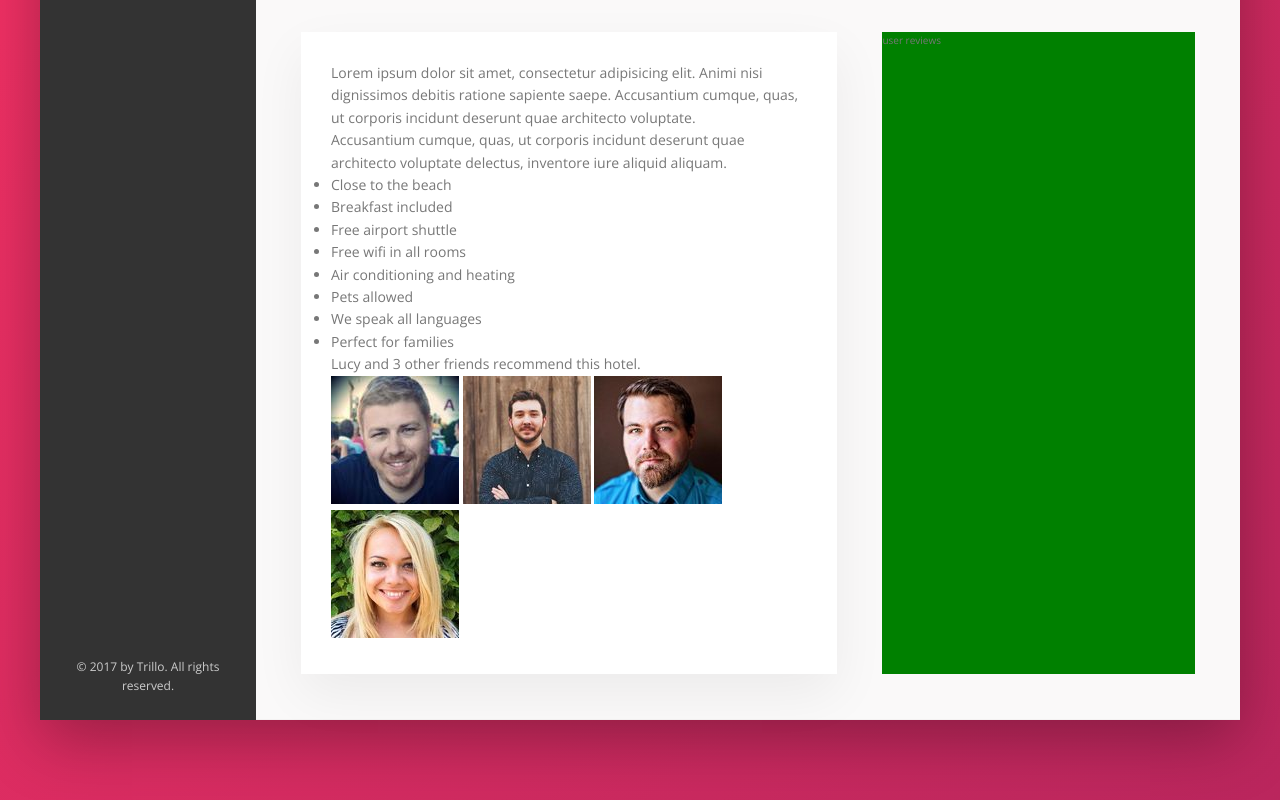
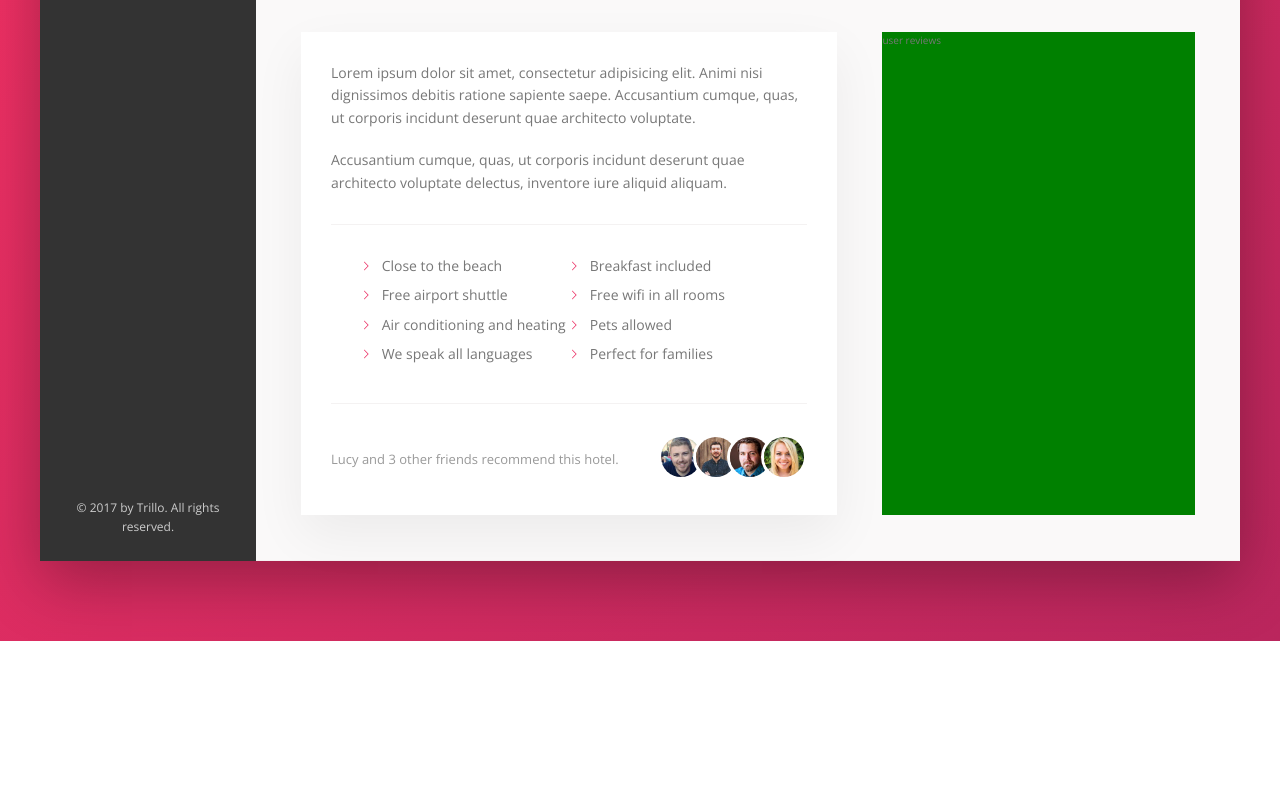
Before and after one commit to nickolasvm/sass-trillo, a website: page index.html in a window 1280 px wide. Shown: the part 615-1415 px from the top of the page. After the commit the page ends 1256 px from the top, so only its background shows below. Drawn offline with nearby package versions, Linux system fonts and the light colour scheme.

Commit message:
style: finished the descripition box

```diff
--- a/sass/_components.scss
+++ b/sass/_components.scss
@@ -312,3 +312,72 @@
         box-shadow: none;
     }
 }
+
+////////////////////////////////////////////////////
+// PARAGRAPH
+.paragraph:not(:last-of-type) {
+    margin-bottom: 2rem;
+}
+
+////////////////////////////////////////////////////
+// LIST
+.list {
+    list-style: none;
+    margin: 3rem 0;
+    padding: 3rem;
+    border-top: var(--line);
+    border-bottom: var(--line);
+
+    display: flex;
+    flex-wrap: wrap;
+
+    &__item {
+        flex: 0 0 50%;
+        margin-bottom: 0.7rem;
+    }
+
+    &__item::before {
+        content: "";
+        display: inline-block;
+        height: 1rem;
+        width: 1rem;
+        margin-right: 0.7rem;
+
+        // older browsers
+        // background-image: url(../img/chevron-thin-right.svg);
+        // background-size: cover;
+
+        // newer browesers -- masks
+        background-color: var(--color-primary);
+        -webkit-mask-image: url(../img/chevron-thin-right.svg);
+        -webkit-mask-size: cover;
+        mask-image: url(../img/chevron-thin-right.svg);
+        mask-size: cover;
+    }
+}
+
+////////////////////////////////////////////////////
+// RECOMMEND
+.recommend {
+    font-size: 1.3rem;
+    color: var(--color-grey-dark-3);
+
+    display: flex;
+    align-items: center;
+
+    &__count {
+        margin-right: auto;
+    }
+
+    &__photo {
+        box-sizing: content-box;
+        height: 4rem;
+        width: 4rem;
+        border-radius: 50%;
+        border: 3px solid #fff;
+
+        &:not(:last-child) {
+            margin-right: -1.5rem;
+        }
+    }
+}
```
Also changed, not shown: css/style.css.
